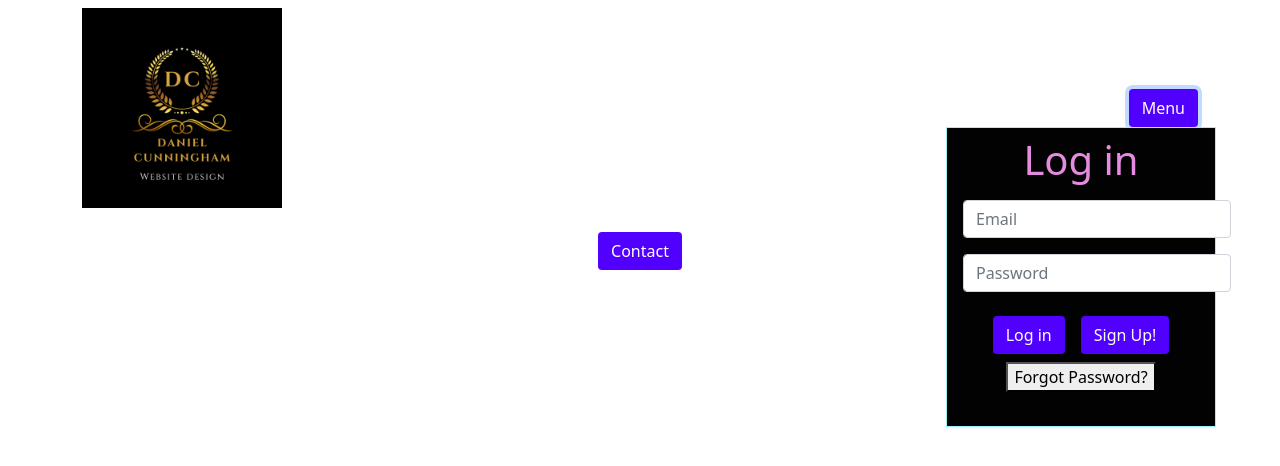
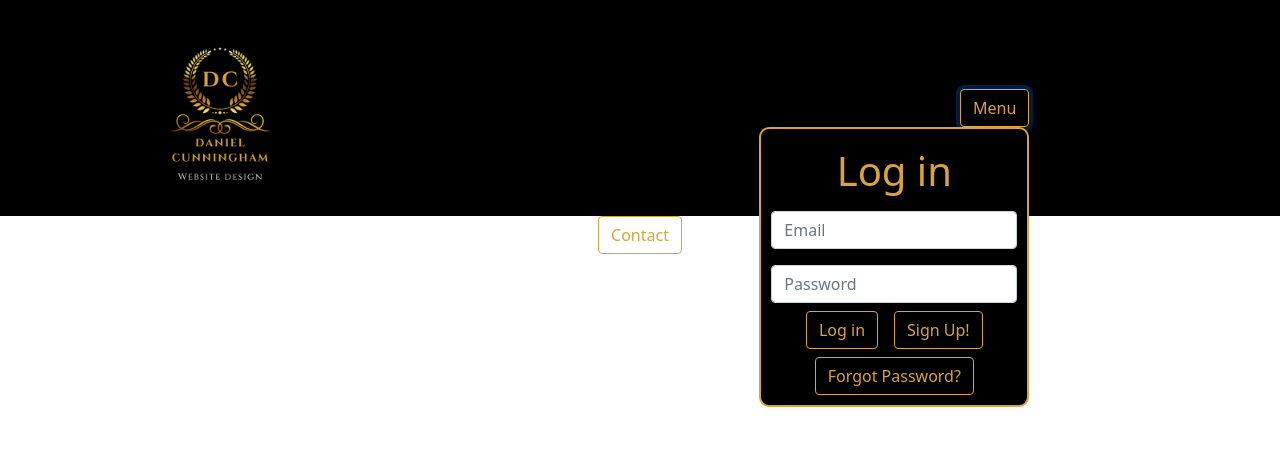
Before and after one commit to danielxcastle/personal-website, a React app: page /home in a window 1280 px wide. Both pictures are taken after a click on the button "Menu". Built offline with nearby package versions, Linux system fonts and the light colour scheme; no server answers.

Commit message:
done for today

```diff
--- a/src/front/js/component/footer.js
+++ b/src/front/js/component/footer.js
@@ -12,7 +12,7 @@ export const Footer = () => {
 		navigate('/contactform');
 	}
 	return(
-		<footer className="footer mt-auto py-3 text-center">
+		<footer className="footer text-center">
 		<button className="btn btn-button" onClick={onSubmit}>Contact</button>
 
 
--- a/src/front/js/component/loggedin.js
+++ b/src/front/js/component/loggedin.js
@@ -16,12 +16,8 @@ export const LoggedIn = (props) => {
         props.toggleDropdown()
         navigate('/profile')
     }
-    const onSocial = (event) => {
-        props.toggleDropdown()
-        navigate('/social');
-    }
     return (
-        <div className="container text-center">
+        <div className="text-center mt-2">
             <div className="row">
 
                 <div className="col">
@@ -41,13 +37,6 @@ export const LoggedIn = (props) => {
 
                             <button
                                 className="btn btn-button"
-                                onClick={onSocial}
-                            >Social</button>
-                        </div>
-                        <div>
-
-                            <button
-                                className="btn btn-button"
                                 onClick={onSubmit}
                             >Log Out</button>
                         </div>
--- a/src/front/js/component/login.js
+++ b/src/front/js/component/login.js
@@ -26,14 +26,14 @@ export const Login = (props) => {
         <div className="text-center mt-2">
             <h1>Log in</h1>
             <input
-                className="form-control m-3"
+                className="form-control mt-3"
                 type="email"
                 placeholder="Email"
                 value={email}
                 onChange={(event) => setEmail(event.target.value)}
             ></input>
             <input
-                className="form-control m-3"
+                className="form-control mt-3"
                 type="password"
                 placeholder="Password"
                 value={password}
@@ -46,7 +46,7 @@ export const Login = (props) => {
                 Sign Up!
             </button>
             <br></br>
-            <button onClick={onForgot}>Forgot Password?</button>
+            <button onClick={onForgot} className="btn btn-button">Forgot Password?</button>
         </div>
     );
 };
--- a/src/front/js/component/navbar.js
+++ b/src/front/js/component/navbar.js
@@ -12,12 +12,8 @@ export const Navbar = () => {
 
     const [dropdownOpen, setDropdownOpen] = useState(false);
 
-
-
-
-
     const handleLogoClick = () => {
-        navigate("/home")
+      navigate("/home");
     };
 
     const toggleDropdown = () => {
@@ -25,17 +21,16 @@ export const Navbar = () => {
     };
 
     return (
-        <nav className="navbar custom-navbar-bg">
-            <div className="container d-flex justify-content-align-items-center">
+      <nav className="navbar">
+        <div className="col-3">
           <img
             src={NavImg}
-                        alt="Home Bar Pro"
             className="navbar-logo"
             onClick={handleLogoClick}
           />
-
-
-
+        </div>
+        <div className="col-6"></div>
+        <div className="col-3">
           <div className="dropdown-container">
             <button onClick={toggleDropdown} className="btn btn-button">
               Menu
@@ -43,9 +38,9 @@ export const Navbar = () => {
             {dropdownOpen && (
               <div className="top-right-nav">
                 {store.accessToken !== undefined ? (
-                                <LoggedIn toggleDropdown={toggleDropdown} style={{ width: '500px', height: '400px' }} />
+                  <LoggedIn toggleDropdown={toggleDropdown} />
                 ) : (
-                                <Login style={{ width: '300px', height: '300px' }} />
+                  <Login />
                 )}
               </div>
             )}
--- a/src/front/styles/index.css
+++ b/src/front/styles/index.css
@@ -1,17 +1,4 @@
 /* Update your existing CSS to move "Home Bar Pro" to the far left */
-
-.top-right-nav {
-  right: 5%;
-  height: 300px;
-  width: 270px;
-  justify-content: center;
-  align-items: center;
-  color: #e58be1; /* Set text color to #e58be1 */
-  position: absolute;
-  background-color: #020202; /* Set the background color to #020202 */
-  border: 1px solid #96f3f8; /* Add a border for clarity */
-
-}
 .login-container {
   position: absolute;
   top: 0;
@@ -25,12 +12,13 @@
   overflow: visible;
 }
 .btn-button {
-  background-color: #5100FF;
-  color: white;
+  border: 1px solid #D8A43E;
+  color: #D8A43E;
 }
 .btn-button:hover {
-  border: 2px solid rgb(240, 116, 234);
-  color: #fff;
+
+  box-shadow: 2px 2px 2px 2px #D8A43E;
+  color: #f3cb7a;
 }
 .token-input {
   display: none;
@@ -38,4 +26,33 @@
 .navbar-logo {
   max-width: 200px;
   max-height: 200px;
+  float: right;
 }
+.navbar {
+  background-color: #000000;
+}
+.dropdown-container {
+  position: relative;
+  display: inline-block;
+}
+
+.top-right-nav {
+  position: absolute;
+  top: 100%;
+  right: 0;
+  width: 270px;
+  padding: 10px;
+  background-color: #000000;
+  border-radius: 10px;
+  border: 2px solid #D8A43E;
+  color: #D8A43E;
+  z-index: 1000;
+  overflow: visible;
+  display: flex;
+  flex-direction: column;
+  align-items: center;
+}
+.profile-pic {
+  max-width: 100px;
+  max-height: 100px;
+}
```
Lines whose indentation alone changed are shown as unchanged.
